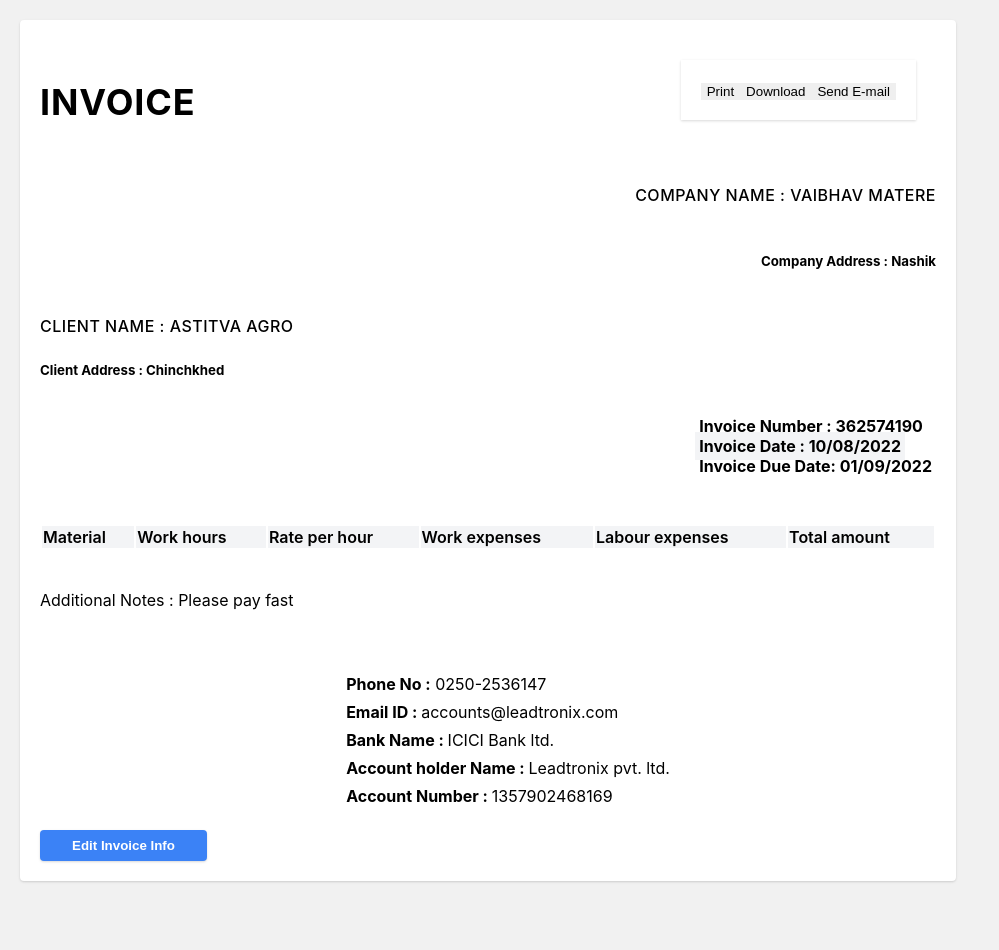
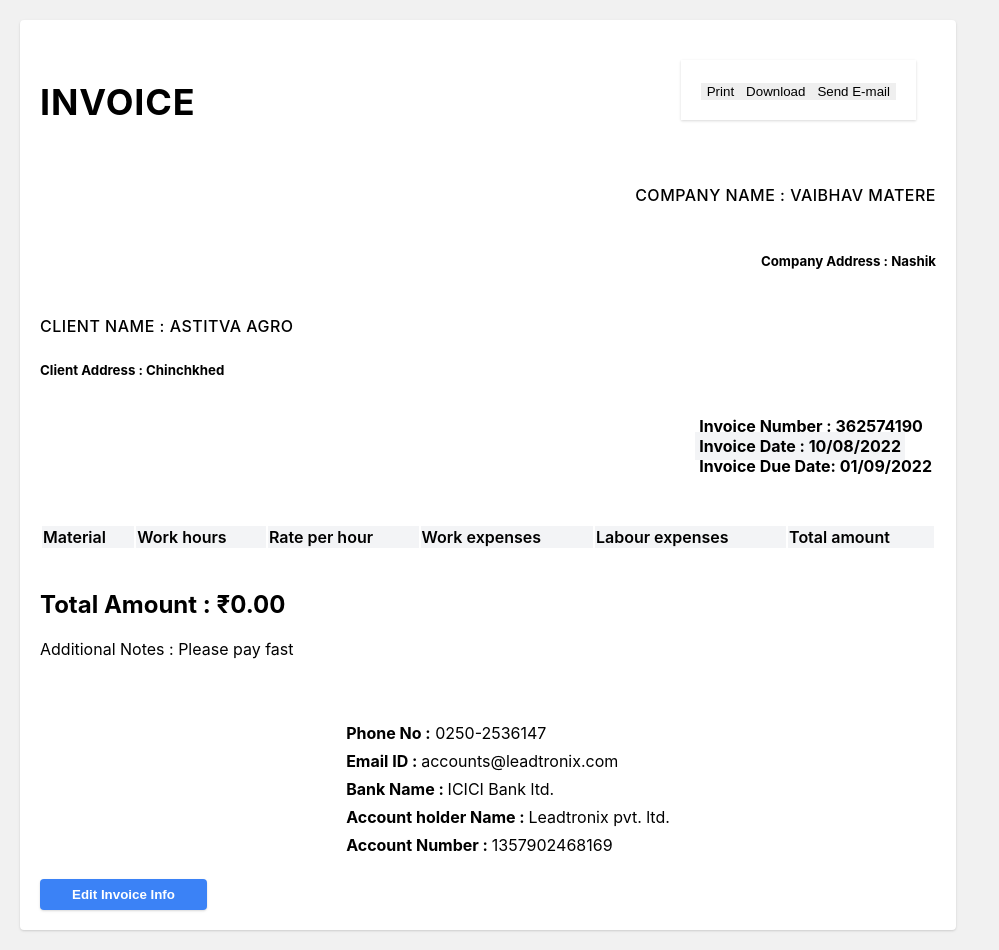
Before and after one commit to vaibhav18matere/invoice-generator, a React (Create React App) app: page / in a window 1280 px wide. Shown: the whole page, without its empty margins (0-999 px from the left). Before the commit the page ends 901 px from the top, so only its background shows below. Built offline with nearby package versions, Linux system fonts and the light colour scheme.

Commit message:
feat : calculated total pay & currency formatter

```diff
--- a/src/App.js
+++ b/src/App.js
@@ -12,7 +12,7 @@ import TableForm from "./components/TableForm/TableForm";
 function App() {
   const [name, setName] = useState("Vaibhav Matere");
   const [address, setAddress] = useState("Nashik");
-  const [email, setEmail] = useState("vom18897@gmail.com");
+  const [email, setEmail] = useState("vpm18897@gmail.com");
   const [showInvoice, setShowInvoice] = useState(true);
   const [clientName, setClientName] = useState("Astitva Agro");
   const [clientAddress, setClientAddress] = useState("Chinchkhed");
@@ -27,6 +27,7 @@ function App() {
   const [labourExpenses, setLabourExpenses] = useState();
   const [totalAmount, setTotalAmount] = useState("");
   const [list, setList] = useState([]);
+  const [totalAmountToPay, setTotalAmountToPay] = useState(0);
 
   const printHandler = () => {
     window.print();
@@ -56,6 +57,8 @@ function App() {
               totalAmount={totalAmount}
               list={list}
               setList={setList}
+              totalAmountToPay={totalAmountToPay}
+              setTotalAmountToPay={setTotalAmountToPay}
             />
             <ClientNotes invoiceNotes={invoiceNotes} />
             <Footer />
@@ -131,7 +134,6 @@ function App() {
                 value={invoiceNumber}
                 onChange={(e) => setInvoiceNumber(e.target.value)}
               />
-              {/* table form */}
               <article>
                 <TableForm
                   material={material}
@@ -148,6 +150,8 @@ function App() {
                   setTotalAmount={setTotalAmount}
                   list={list}
                   setList={setList}
+                  totalAmountToPay={totalAmountToPay}
+                  setTotalAmountToPay={setTotalAmountToPay}
                 />
               </article>
               <label htmlFor="invoiceNotes">Enter Invoice Notes </label>
--- a/src/components/Table/Table.jsx
+++ b/src/components/Table/Table.jsx
@@ -1,9 +1,13 @@
 import React from "react";
 import "./Table.css";
 
-const Table = ({
-  list
-}) => {
+const Table = ({ list, totalAmountToPay }) => {
+  // currency formatterfor Rupees
+  var formatter = new Intl.NumberFormat("en-IN", {
+    style: "currency",
+    currency: "INR",
+  });
+
   return (
     <>
       <table className="invoice-table">
@@ -42,6 +46,11 @@ const Table = ({
           )
         )}
       </table>
+      <div>
+        <h2 className="total-amount-to-pay">
+          Total Amount : {formatter.format(totalAmountToPay)}
+        </h2>
+      </div>
     </>
   );
 };
--- a/src/components/TableForm/TableForm.jsx
+++ b/src/components/TableForm/TableForm.jsx
@@ -18,6 +18,8 @@ const TableForm = ({
   setTotalAmount,
   list,
   setList,
+  totalAmountToPay,
+  setTotalAmountToPay,
 }) => {
   const [isEditing, setIsEditing] = useState(false);
 
@@ -42,13 +44,35 @@ const TableForm = ({
     setList([...list, newInvoice]);
     setIsEditing(false);
   };
+
   // To calculate total amount
+
   useEffect(() => {
     const calculateTotalAmount = (totalAmount) => {
       setTotalAmount(workHours * ratePerHour + workExpenses + labourExpenses);
     };
     calculateTotalAmount(totalAmount);
   }, [workHours, ratePerHour, labourExpenses, workExpenses, totalAmount]);
+
+  // To Calculate total amount to pay
+
+  useEffect(() => {
+    let rows = document.querySelectorAll(".amount");
+    let sum = 0;
+    for (let i = 0; i < rows.length; i++) {
+      if (rows[i].className === "amount") {
+        sum += isNaN(rows[i].innerHTML) ? 0 : parseInt(rows[i].innerHTML);
+        setTotalAmountToPay(sum);
+      }
+    }
+  });
+
+  // currency formatter for Rupees
+
+  var formatter = new Intl.NumberFormat("en-IN", {
+    style: "currency",
+    currency: "INR",
+  });
 
   // To Edit invoice
 
@@ -65,6 +89,7 @@ const TableForm = ({
   };
 
   // To Delete invoice
+
   const deleteInvoice = (id) =>
     setList(list.filter((invoice) => invoice.id !== id));
 
@@ -137,7 +162,6 @@ const TableForm = ({
         </button>
       </form>
 
-      {/* table items */}
       <table className="invoice-table">
         <thead className="invoice-table-title">
           <tr>
@@ -167,7 +191,7 @@ const TableForm = ({
                   <td>{ratePerHour} </td>
                   <td>{workExpenses}</td>
                   <td>{labourExpenses}</td>
-                  <td>{totalAmount}</td>
+                  <td className="amount">{totalAmount}</td>
                   <td>
                     <button onClick={() => deleteInvoice(id)}>
                       <AiOutlineDelete className="invoice-btn delete-btn" />
@@ -184,6 +208,11 @@ const TableForm = ({
           )
         )}
       </table>
+      <div>
+        <h2 className="total-amount-to-pay">
+          Total Amount : {formatter.format(totalAmountToPay)}
+        </h2>
+      </div>
     </>
   );
 };
```
